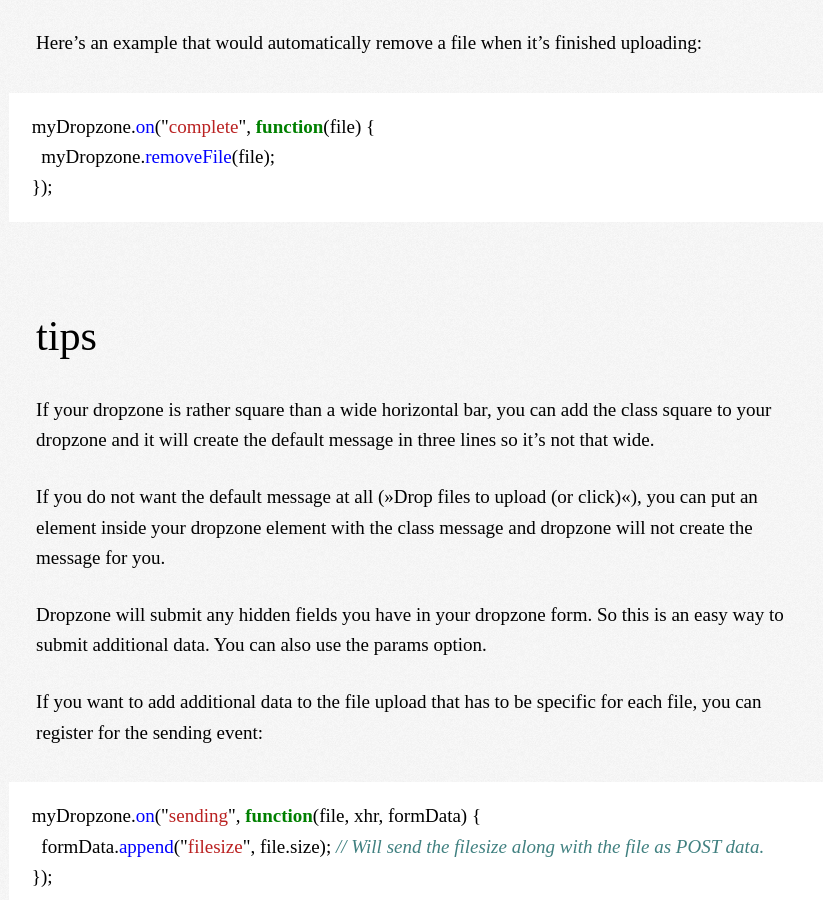
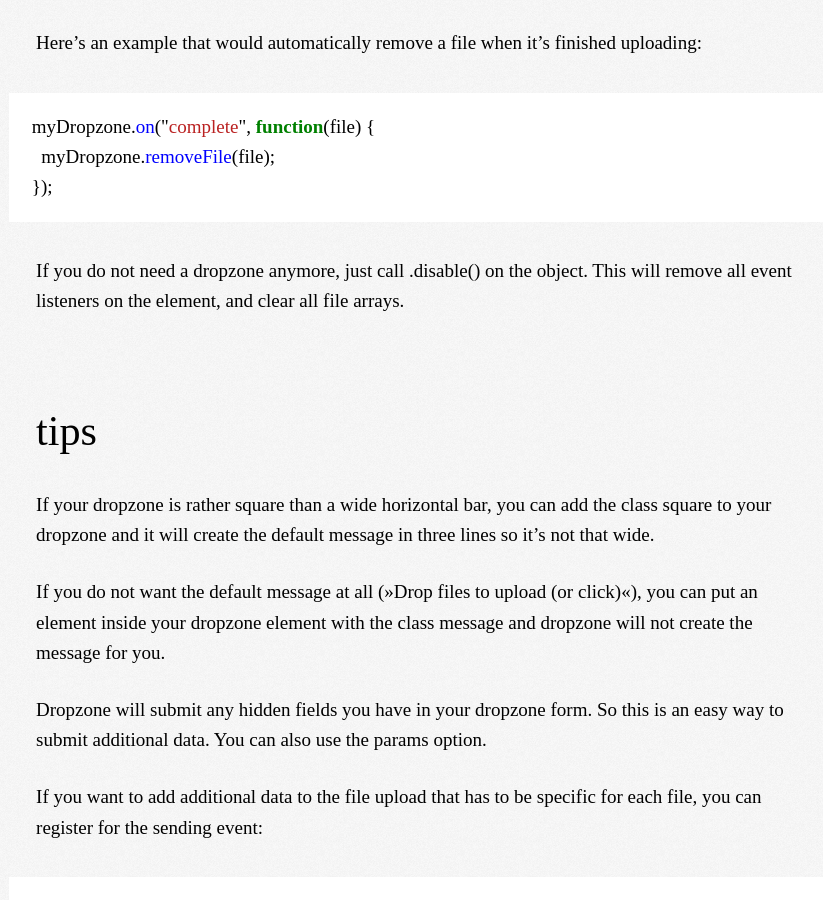
Before and after one commit to dropzone/dropzone, a Jekyll site: the page built from index.md, in a window 1280 px wide and 900 px high, scrolled down 10347 px. Shown: the whole window, without its empty margins (215-1038 px from the left). Built offline with Jekyll 4.4.1, drawn with Linux system fonts in a browser that asks for light colours; Markdown is read by kramdown in place of the engine named in the settings; comment, search, counter and statistics services are not loaded.

Commit message:
Added the .disable() info.

```diff
--- a/index.md
+++ b/index.md
@@ -274,6 +274,8 @@ myDropzone.on("complete", function(file) {
 {% endhighlight %}
 
 
+If you do not need a dropzone anymore, just call `.disable()` on the object. This
+will remove all event listeners on the element, and clear all file arrays.
 
 ## tips
 
```
